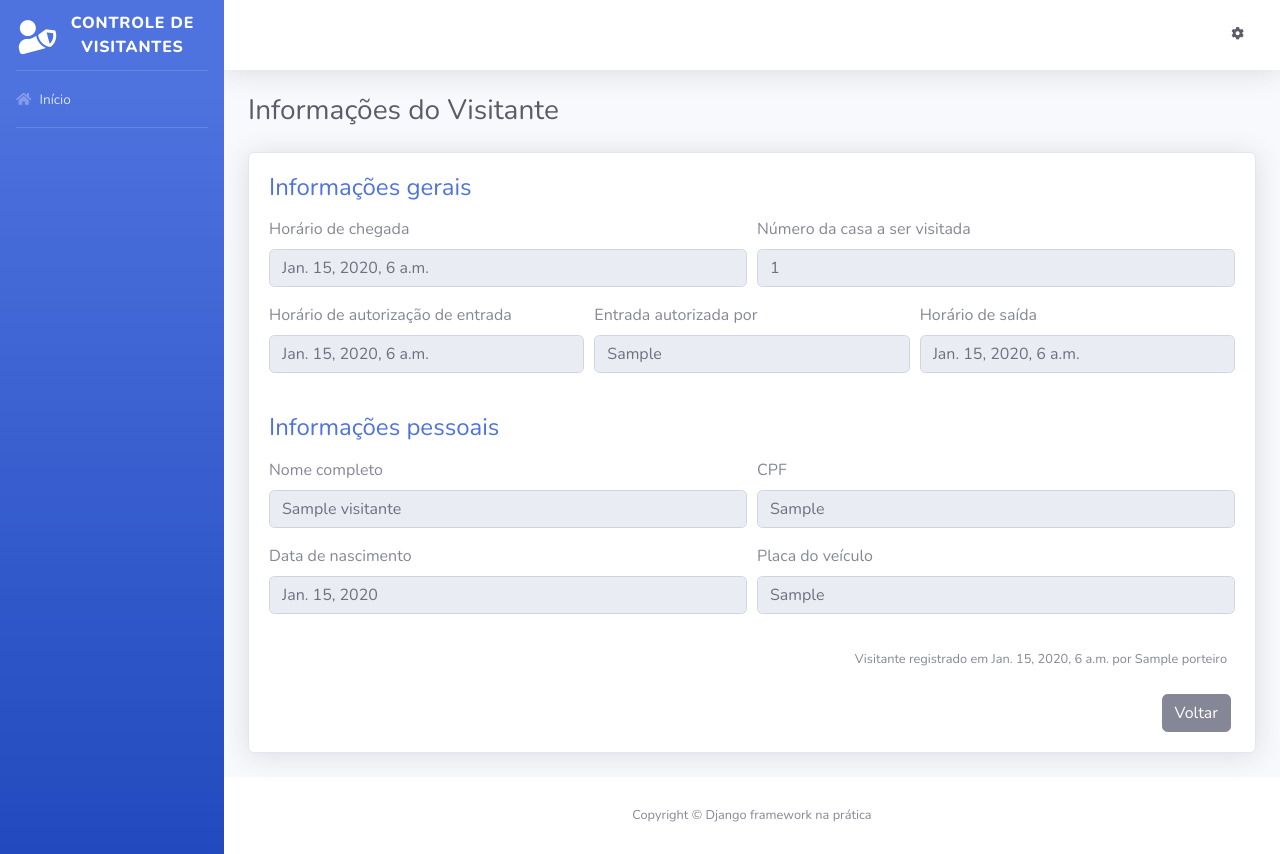
After one commit to franric/Controle-Visitante, a Django app: page /visitantes/1 in a window 1280 px wide. The commit adds this page. Run offline with Django 3.2, Linux system fonts and the light colour scheme; tables that the repository leaves empty hold one stand-in row (values such as "Sample post"); some libraries are stand-ins or nearby versions.

Commit message:
Criado lista de visitante e botões

```diff
--- a/controle_visitantes/urls.py
+++ b/controle_visitantes/urls.py
@@ -17,11 +17,13 @@ from django.contrib import admin
 from django.urls import path
 
 from usuarios.views import index
-from visitantes.views import registrar_visitantes
+from visitantes.views import registrar_visitantes, informacoes_visitante
 
 urlpatterns = [
     path('admin/', admin.site.urls),
 
     path("", index, name="index"),
-    path("registrar-visitante/", registrar_visitantes, name="registrar_visitante")
+
+    path("registrar-visitante/", registrar_visitantes, name="registrar_visitante"),
+    path("visitantes/<int:id>", informacoes_visitante, name="informacoes_visitante")
 ]
--- a/templates/base.html
+++ b/templates/base.html
@@ -30,7 +30,7 @@
                 <hr class="sidebar-divider my-0">
 
                 <li class="nav-item">
-                    <a class="nav-link" href="#">
+                    <a class="nav-link" href="{% url 'index' %}">
                         <i class="fas fa-home"></i>
                         <span>Início</span>
                     </a>
--- /dev/null
+++ b/templates/informacoes_visitante.html
@@ -0,0 +1,92 @@
+{% extends "base.html" %}
+
+{% load widget_tweaks %}
+
+{% block conteudo %}
+<div class="container">
+    <div class="d-sm-flex align-items-center justify-content-between mb-4">
+        <h1 class="h3 mb-0 text-gray-800">{{ nome_pagina }}</h1>
+    </div>
+
+    <div class="card shadow mb-4">
+        <div class="card-body">
+            <h4 class="mb-3 text-primary">
+                Informações gerais
+            </h4>
+
+            <form>
+                <div class="form-row">
+                    <div class="form-group col-md-6">
+                        <label>Horário de chegada</label>
+                        <input type="text" class="form-control" value="{{ visitante.horario_chegada }}" disabled>
+                    </div>
+
+                    <div class="form-group col-md-6">
+                        <label>Número da casa a ser visitada</label>
+                        <input type="text" class="form-control" value="{{ visitante.numero_casa }}" disabled>
+                    </div>
+                </div>
+
+                <div class="form-row">
+                    <div class="form-group col-md-4">
+                        <label>Horário de autorização de entrada</label>
+                        <input type="text" class="form-control" value="{{ visitante.get_horario_autorizacao }}" disabled>
+                    </div>
+
+                    <div class="form-group col-md-4">
+                        <label>Entrada autorizada por</label>
+                        <input type="text" class="form-control" value="{{ visitante.get_morador_responsavel }}" disabled>
+                    </div>
+
+                    <div class="form-group col-md-4">
+                        <label>Horário de saída</label>
+                        <input type="text" class="form-control" value="{{ visitante.get_horario_saida }}" disabled>
+                    </div>
+                </div>
+            </form>
+
+            <h4 class="mb-3 mt-4 text-primary">
+                Informações pessoais
+            </h4>
+
+            <form>
+                <div class="form-row">
+                    <div class="form-group col-md-6">
+                        <label>Nome completo</label>
+                        <input type="text" class="form-control" value="{{ visitante.nome_completo }}" disabled>
+                    </div>
+
+                    <div class="form-group col-md-6">
+                        <label>CPF</label>
+                        <input type="text" class="form-control" value="{{ visitante.cpf }}" disabled>
+                    </div>
+                </div>
+
+                <div class="form-row">
+                    <div class="form-group col-md-6">
+                        <label>Data de nascimento</label>
+                        <input type="text" class="form-control" value="{{ visitante.data_nascimento }}" disabled>
+                    </div>
+
+                    <div class="form-group col-md-6">
+                        <label>Placa do veículo</label>
+                        <input type="text" class="form-control" value="{{ visitante.get_placa_veiculo }}" disabled>
+                    </div>
+                </div>
+            </form>
+
+            <p class="mr-2 mt-3 mb-4 text-right">
+                <small>
+                    Visitante registrado em {{ visitante.horario_chegada }} por {{ visitante.registrado_por }}
+                </small>
+            </p>
+
+            <div class="mr-1 text-right">
+                <a href="#" class="btn btn-secondary text-white" type="button">
+                    <span class="text">Voltar</span>
+                </a>
+            </div>
+        </div>
+    </div>
+</div>
+{% endblock %}
--- a/visitantes/models.py
+++ b/visitantes/models.py
@@ -61,6 +61,30 @@ class Visitantes(models.Model):
         on_delete=models.PROTECT
     )
 
+    def get_horario_saida(self):
+        if self.horario_saida:
+            return self.horario_saida
+
+        return "Horário saída não registrado"
+
+    def get_horario_autorizacao(self):
+        if self.horario_autorizacao:
+            return self.horario_autorizacao
+
+        return "Visitante aguardando autorização"
+
+    def get_morador_responsavel(self):
+        if self.morador_responsavel:
+            return self.morador_responsavel
+
+        return "Visitante aguardando autorização"
+
+    def get_placa_veiculo(self):
+        if self.placa_veiculo:
+            return self.placa_veiculo
+
+        return "Veiculo não registrado"
+
     class Meta:
         verbose_name = "Visitante"
         verbose_name_plural = "Visitantes"
--- a/visitantes/views.py
+++ b/visitantes/views.py
@@ -1,5 +1,7 @@
 from django.contrib import messages
-from django.shortcuts import render, redirect
+from django.shortcuts import render, redirect, get_object_or_404
+
+from visitantes.models import Visitantes
 from visitantes.forms import VisitanteForm
 
 
@@ -28,3 +30,15 @@ def registrar_visitantes(request):
     }
 
     return render(request, "registrar_visitante.html", context)
+
+
+def informacoes_visitante(request, id):
+
+    visitante = get_object_or_404(Visitantes, id=id)
+
+    context = {
+        "nome_pagina": "Informações do Visitante",
+        "visitante": visitante
+    }
+
+    return render(request, "informacoes_visitante.html", context)
```
Also changed, not shown: templates/index.html (+9 -3 lines), visitantes/forms.py (+15 -0 lines).
